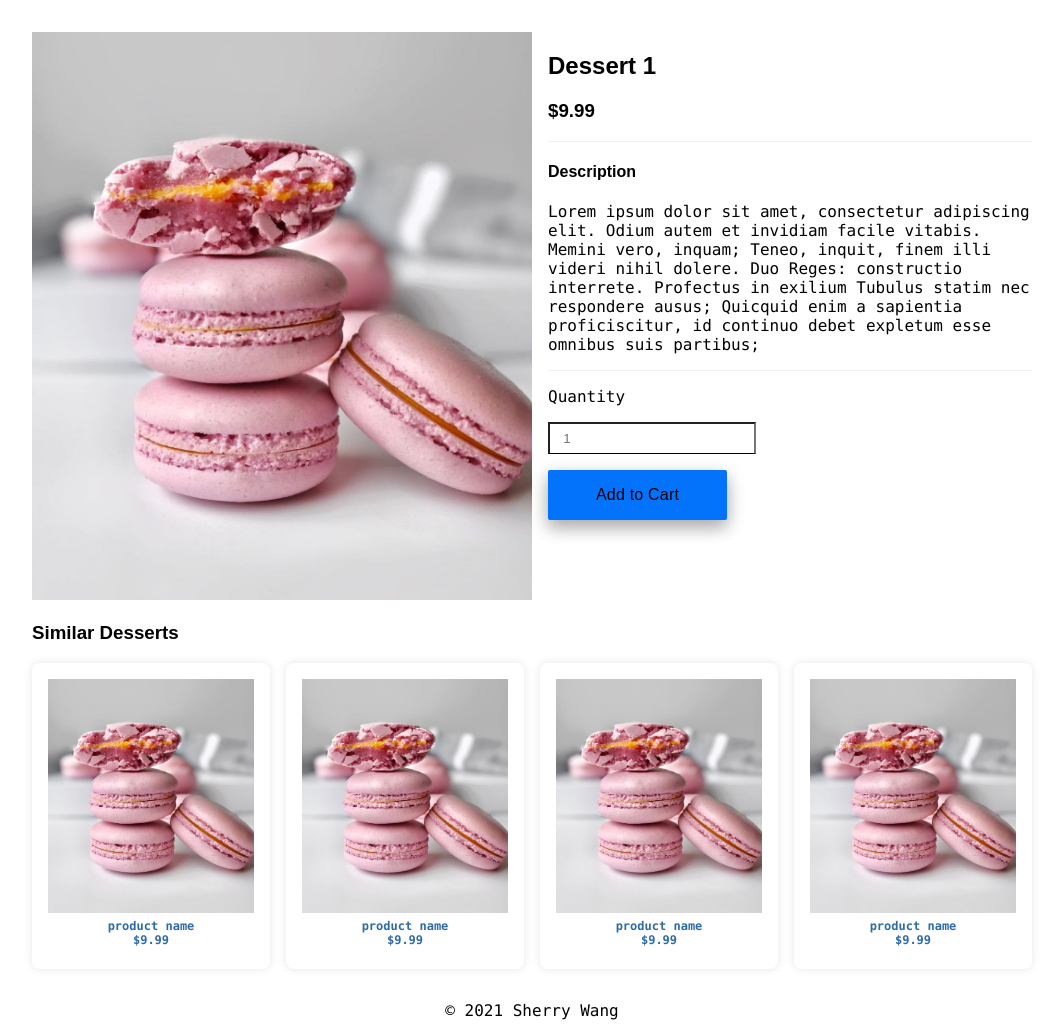
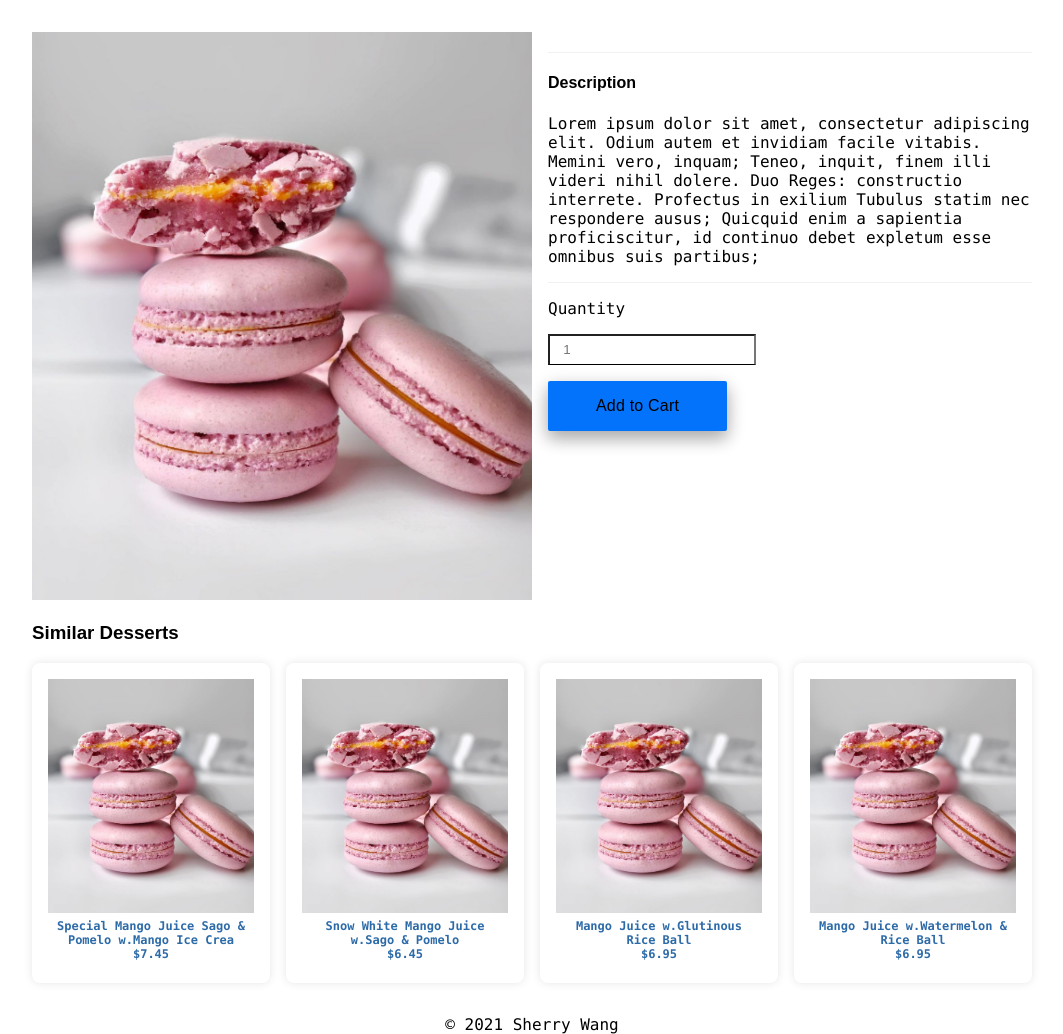
Before and after one commit to wserry7/wnm608_202160_ol1, a PHP site: page /product.php?id=1 in a window 1280 px wide. Shown: the part 51-1085 px from the top of the page, without its empty margins (108-1171 px from the left). Run offline with PHP 8.4, Linux system fonts and the light colour scheme; data that the repository does not hold is empty.

Commit message:
Update product.php

```diff
--- a/wnm608_test/product.php
+++ b/wnm608_test/product.php
@@ -20,8 +20,8 @@
 				</div>
 
 				<div class="product-description-container">
-					<h2>Dessert <?=$_GET['id']; ?></h2>
-					<h3>$9.99</h3>
+					<h2><?=$_GET['name']; ?></h2>
+					<h3><?=$_GET['price']; ?></h3>
 					<hr size="1px" width="100%" color="#f1f1f1">
 
 					<h4>Description</h4>
@@ -49,8 +49,8 @@
 						</a>
 
 						<figcaption>
-							<div>product name</div>
-							<div>$9.99</div>
+							<div>Special Mango Juice Sago & Pomelo w.Mango Ice Crea</div>
+							<div>$7.45</div>
 						</figcaption>
 					</figure>
 				</div>
@@ -63,8 +63,8 @@
 						</a>
 
 						<figcaption>
-							<div>product name</div>
-							<div>$9.99</div>
+							<div>Snow White Mango Juice w.Sago & Pomelo</div>
+							<div>$6.45</div>
 						</figcaption>
 					</figure>
 				</div>
@@ -77,8 +77,8 @@
 						</a>
 
 						<figcaption>
-							<div>product name</div>
-							<div>$9.99</div>
+							<div>Mango Juice w.Glutinous Rice Ball</div>
+							<div>$6.95</div>
 						</figcaption>
 					</figure>
 				</div>
@@ -90,8 +90,8 @@
 						</a>
 
 						<figcaption>
-							<div>product name</div>
-							<div>$9.99</div>
+							<div>Mango Juice w.Watermelon & Rice Ball</div>
+							<div>$6.95</div>
 						</figcaption>
 					</figure>
 				</div>
```
